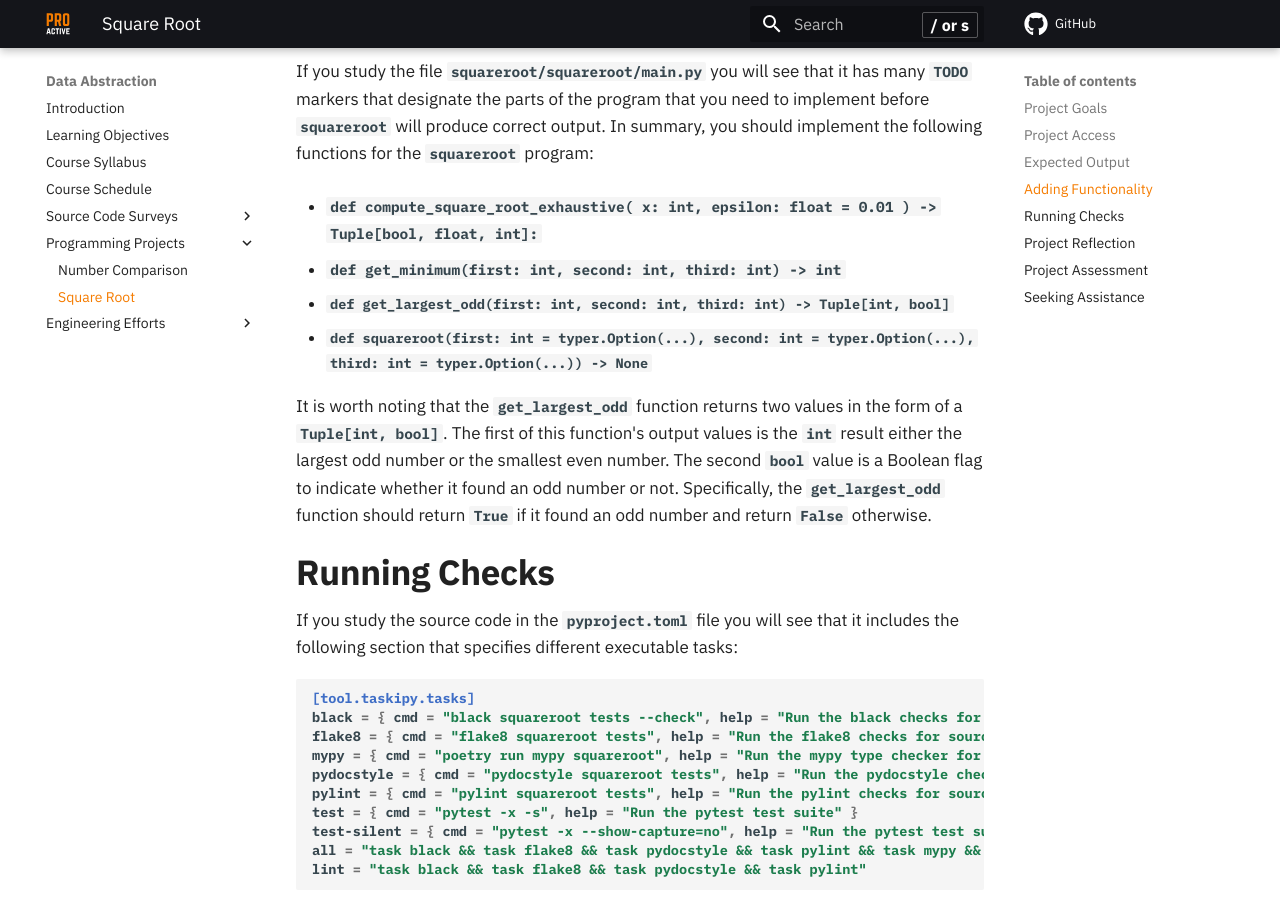
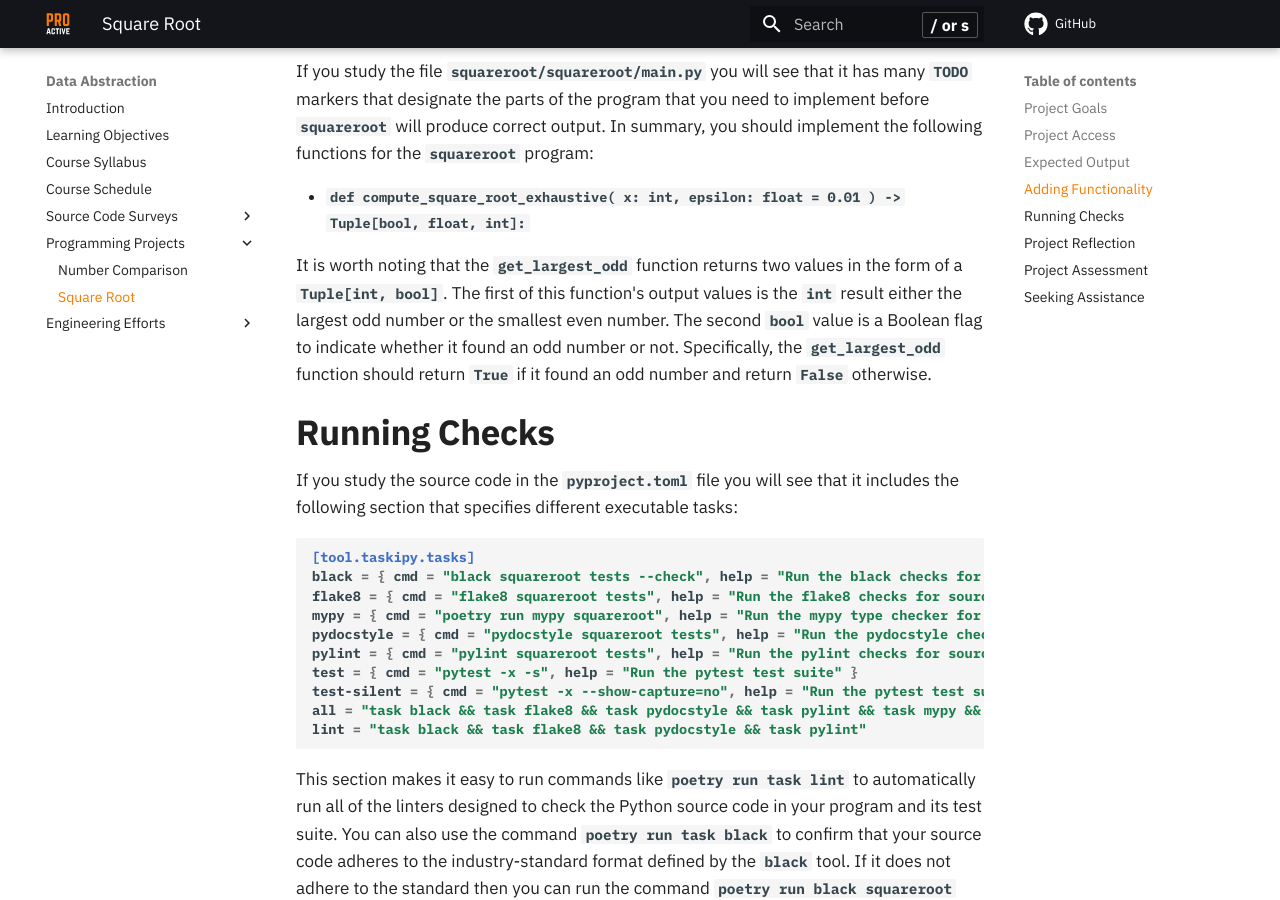
Before and after one commit to ProactiveProgrammers/www.proactiveprogrammers.com, an MkDocs documentation site: the page built from docs/data-abstraction/programming-projects/square-root.md, in a window 1280 px wide and 900 px high, scrolled down 2991 px. Built offline with MkDocs 1.6.1 and Material for MkDocs 9.7.7, drawn with Linux system fonts in a browser that asks for light colours; comment, search, counter and statistics services are not loaded.

Commit message:
fix: Delete the not-needed function specification in square-root.

```diff
--- a/docs/data-abstraction/programming-projects/square-root.md
+++ b/docs/data-abstraction/programming-projects/square-root.md
@@ -147,10 +147,6 @@ should implement the following functions for the `squareroot` program:
     x: int, epsilon: float = 0.01
 ) -> Tuple[bool, float, int]:`
 
-- `def get_minimum(first: int, second: int, third: int) -> int`
-- `def get_largest_odd(first: int, second: int, third: int) -> Tuple[int, bool]`
-- `def squareroot(first: int = typer.Option(...), second: int = typer.Option(...),
-  third: int = typer.Option(...)) -> None`
 
 It is worth noting that the `get_largest_odd` function returns two values in the
 form of a `Tuple[int, bool]`. The first of this function's output values is the
```
